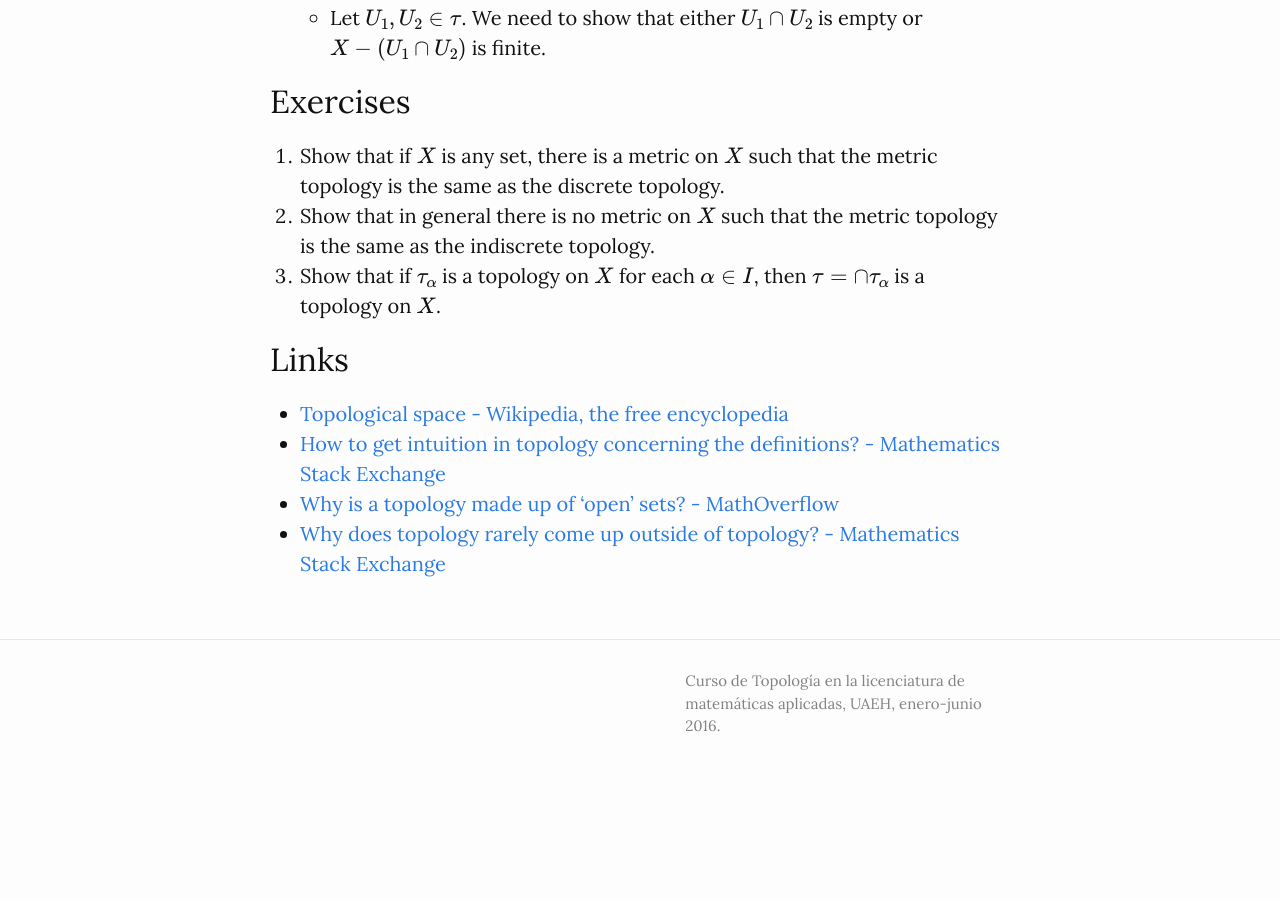
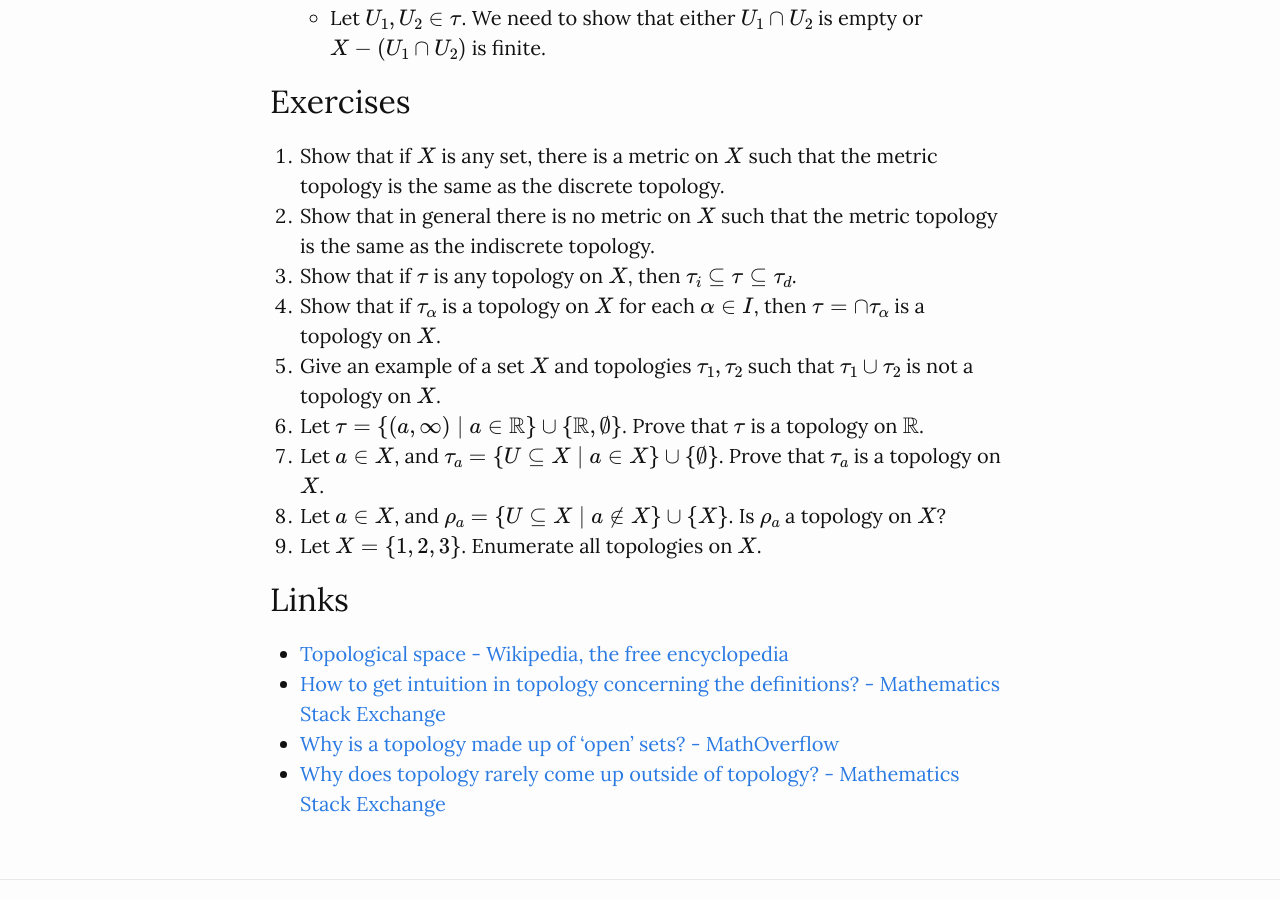
Before and after one commit to rvf0068/topologia, a Jekyll site: the page built from _posts/2016-01-25-topological-spaces.md, in a window 1280 px wide and 900 px high, scrolled down 1808 px. Built offline with Jekyll 4.4.1, drawn with Linux system fonts in a browser that asks for light colours; formulas are drawn with MathJax 3; before the commit the page ends 2606 px from its top, so only the background shows below that.

Commit message:
Add more exercises

```diff
--- a/_posts/2016-01-25-topological-spaces.md
+++ b/_posts/2016-01-25-topological-spaces.md
@@ -87,9 +87,23 @@ categories:
     that the metric topology is the same as the discrete topology.
 2.  Show that in general there is no metric on $$X$$ such that the
     metric topology is the same as the indiscrete topology.
-3.  Show that if $$\tau_{\alpha}$$ is a topology on $$X$$ for each
+3.  Show that if $$\tau$$ is any topology on $$X$$, then
+    $$\tau_{i}\subseteq\tau\subseteq\tau_{d}$$.
+4.  Show that if $$\tau_{\alpha}$$ is a topology on $$X$$ for each
     $$\alpha\in I$$, then $$\tau=\cap\tau_{\alpha}$$ is a topology
     on $$X$$.
+5.  Give an example of a set $$X$$ and topologies
+    $$\tau_{1},\tau_{2}$$ such that $$\tau_{1}\cup\tau_{2}$$ is not
+    a topology on $$X$$.
+6.  Let $$\tau=\{(a,\infty)\mid a\in
+          \mathbb{R}\}\cup\{\mathbb{R},\emptyset\}$$. Prove that $$\tau$$
+          is a topology on $$\mathbb{R}$$.
+7.  Let $$a\in X$$, and $$\tau_{a}=\{U\subseteq X\mid a\in
+          X\}\cup\{\emptyset\}$$. Prove that $$\tau_{a}$$ is a topology on
+    $$X$$.
+8.  Let $$a\in X$$, and $$\rho_{a}=\{U\subseteq X\mid a\not\in
+          X\}\cup\{X\}$$. Is $$\rho_{a}$$ a topology on $$X$$?
+9.  Let $$X=\{1,2,3\}$$. Enumerate all topologies on $$X$$.
 
 
 
```
Also changed, not shown: 1 other file.
